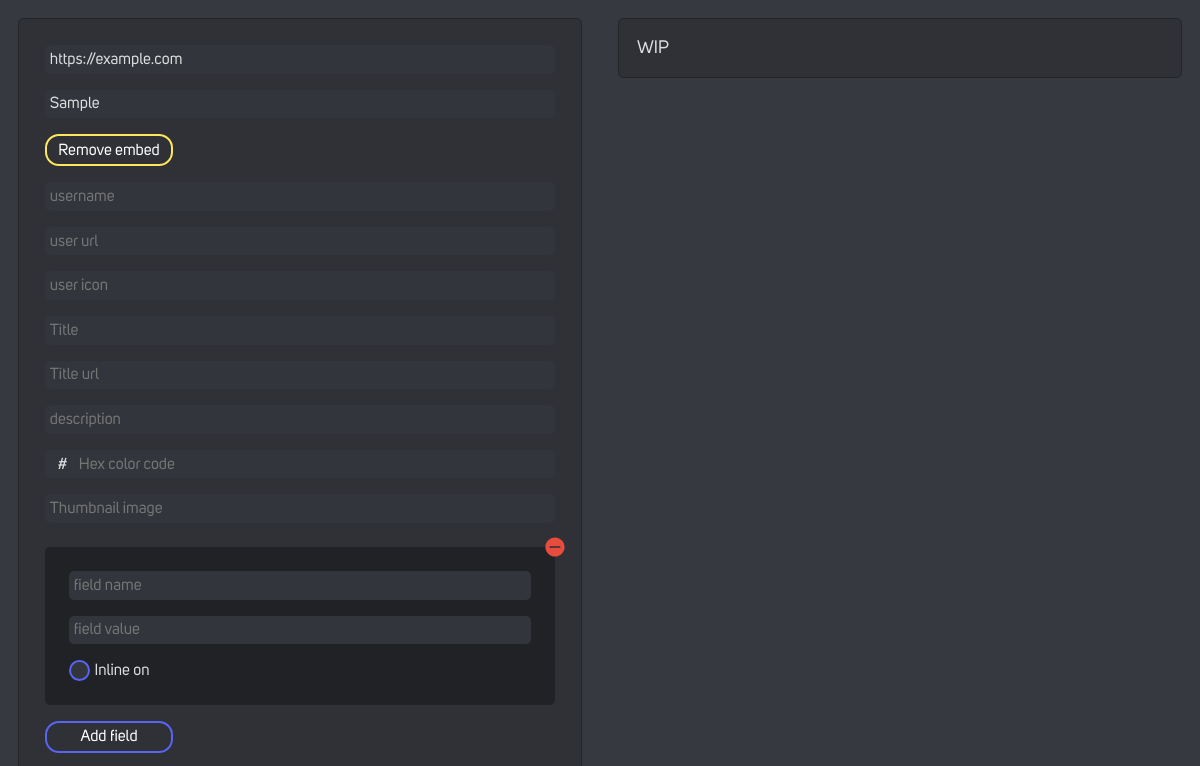
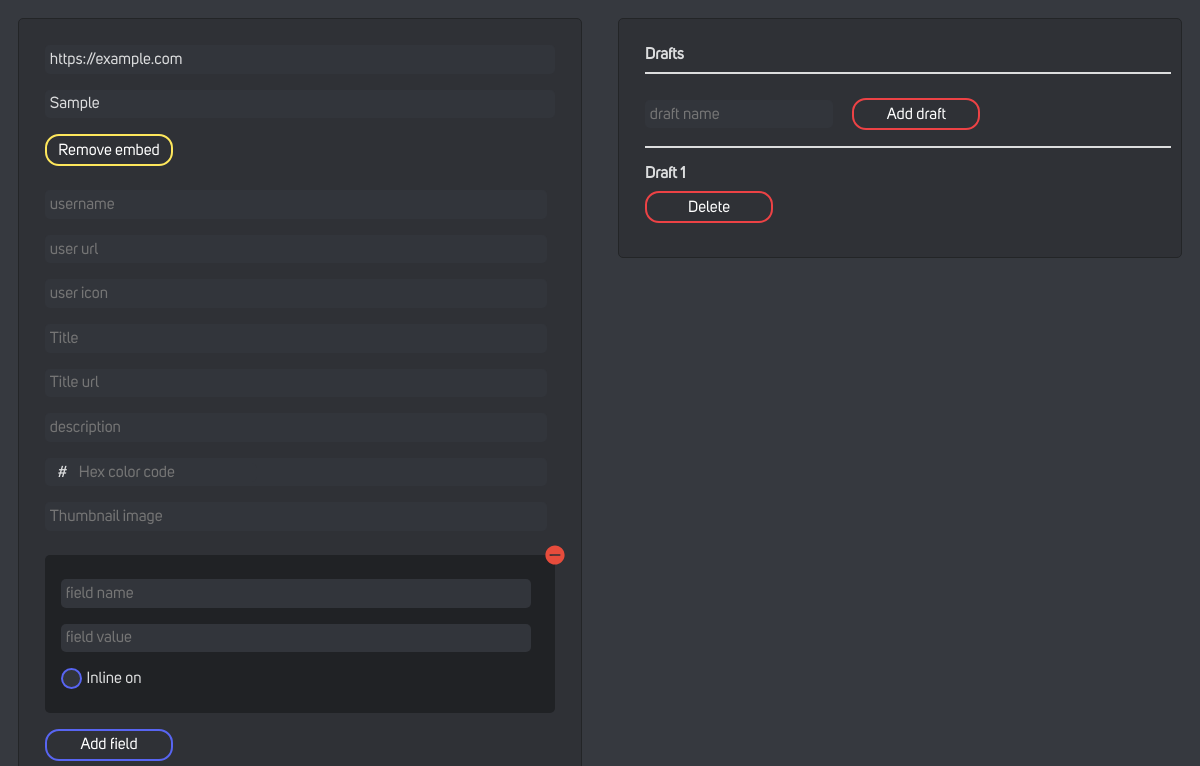
Before and after one commit to RalkeyOfficial/Discord-Blue-Hook, an Electron app: page src/index.html in a window 1200 px wide. Both pictures are taken after typing "https://example.com", "Sample" into the empty fields and a click on the button "Add Embed". Shown: the top 766 px of the page. Drawn offline with Linux system fonts and the light colour scheme.

Commit message:
css changes and started draft save system

```diff
--- a/src/index.css
+++ b/src/index.css
@@ -13,6 +13,8 @@
     margin: 0;
     padding: 0;
 
+    --text-color: #dcddde;
+
     --main-background: #36393f;
     --second-background: #2f3136;
     --third-background: #202225;
@@ -22,6 +24,7 @@
     --blurple: #5865F2;
     --green: #57F287;
     --yellow: #FEE75C;
+    --red: #ED4245;
 }
 
 html, body {
@@ -29,7 +32,7 @@ html, body {
     height: 100%;
 }
 body {
-    color: #dcddde;
+    color: var(--text-color);
     background-color: var(--main-background);
 }
 
@@ -56,10 +59,11 @@ body {
     background-color: var(--second-background);
 }
 
-.input-field {
-    display: flex;
-    flex-direction: column;
+.container > * > * {
+    margin: 0.5em
 }
+
+.input-field,
 .input-field > div {
     display: flex;
     flex-direction: column;
@@ -67,7 +71,7 @@ body {
 
 input,
 .color-selector {
-    margin: 0.5em;
+    margin: 0.5em 0.5em 0.5em 0;
     background-color: var(--input-background);
     border: none;
     padding: 0.3em;
@@ -99,8 +103,7 @@ input:focus {
     border-radius: 5px;
     background-color: var(--third-background);
     padding: 1em;
-    margin-bottom: 1em;
-    margin: 1em 0.5em;
+    margin: 1em 0;
 }
 .field-list > .field-element > input {
     margin-bottom: 0.5em;
@@ -126,7 +129,7 @@ button {
     height: 2em;
     border: none;
     border-radius: 14px;
-    margin: 0.5em;
+    margin: 0.5em 0;
 }
 
 input[type="checkbox"] {
@@ -145,41 +148,67 @@ input[type="checkbox"]:checked {
     background-color: var(--blurple);
 }
 
-.add-field {
+.blurple-button {
     margin-top: 0;
     background-color: #00000000;
     border: 2px solid var(--blurple);
 
     transition: all 0.3s ease;
 }
-.add-field:hover {
+.blurple-button:hover {
     background-color: var(--blurple);
 }
 
-.sendWebhook-button {
+.green-button {
     background-color: #00000000;
     border: 2px solid var(--green);
 
     transition: all 0.3s ease;
 }
-.sendWebhook-button:hover {
+.green-button:hover {
     background-color: var(--green);
 }
 
-.add-embed {
+.yellow-button {
     background-color: #00000000;
     border: 2px solid var(--yellow);
 
     transition: all 0.3s ease;
 }
-.add-embed:hover {
+.yellow-button:hover {
     background-color: var(--yellow);
     color: black;
+}
+
+.red-button {
+    background-color: #00000000;
+    border: 2px solid var(--red);
+
+    transition: all 0.3s ease;
+}
+.red-button:hover {
+    background-color: var(--red);
 }
 
 
 .hidden {
     display: none !important;
+}
+.flex-row {
+    display: flex;
+    flex-direction: row;
+}
+.flex-col {
+    display: flex;
+    flex-direction: column;
+}
+.flex-ver-center {
+    display: flex;
+    justify-content: center;
+}
+.flex-hor-center {
+    display: flex;
+    align-items: center;
 }
 
 .notification {
@@ -201,3 +230,10 @@ input[type="checkbox"]:checked {
     border-radius: 5px;
     padding: 2em;
 }
+
+.horizontal-line {
+    width: 100%;
+    height: 2px;
+    background-color: var(--text-color);
+    margin-bottom: 1em;
+}
--- a/src/index.html
+++ b/src/index.html
@@ -18,7 +18,7 @@
 
             <input type="text" id="content" placeholder="Enter your text here (optional)">
 
-            <button class="add-embed" data-status-boolean="true" id="add-embed">Add Embed</button>
+            <button class="yellow-button" data-status-boolean="true" id="add-embed">Add Embed</button>
 
             <div class="embed-element hidden" id="embed-element">
                 <input type="text" placeholder="username" name="username" id="username">
@@ -51,7 +51,7 @@
                     </div>
 
                 </div>
-                <button class="add-field" id="add-field">Add field</button>
+                <button class="blurple-button" id="add-field">Add field</button>
 
                 <input type="url" placeholder="image" name="imageUrl" id="imageUrl">
 
@@ -65,11 +65,23 @@
 
             </div>
 
-            <button class="sendWebhook-button" id="sendWebhook">Send webhook</button>
+            <button class="green-button" id="sendWebhook">Send webhook</button>
         </div>
 
-        <div class="WIP">
-            WIP
+        <div class="draft-saver">
+            <h1>Drafts</h1>
+            <div class="horizontal-line"></div>
+
+            <input type="text" placeholder="draft name" name="draft-name" id="draft-name">
+            <button class="red-button">Add draft</button>
+            <div class="horizontal-line"></div>
+
+            <div class="drafts">
+                <div class="draft-item flex-col">
+                    <h4>Draft 1</h4>
+                    <button class="red-button">Delete</button>
+                </div>
+            </div>
         </div>
     </div>
 
```
